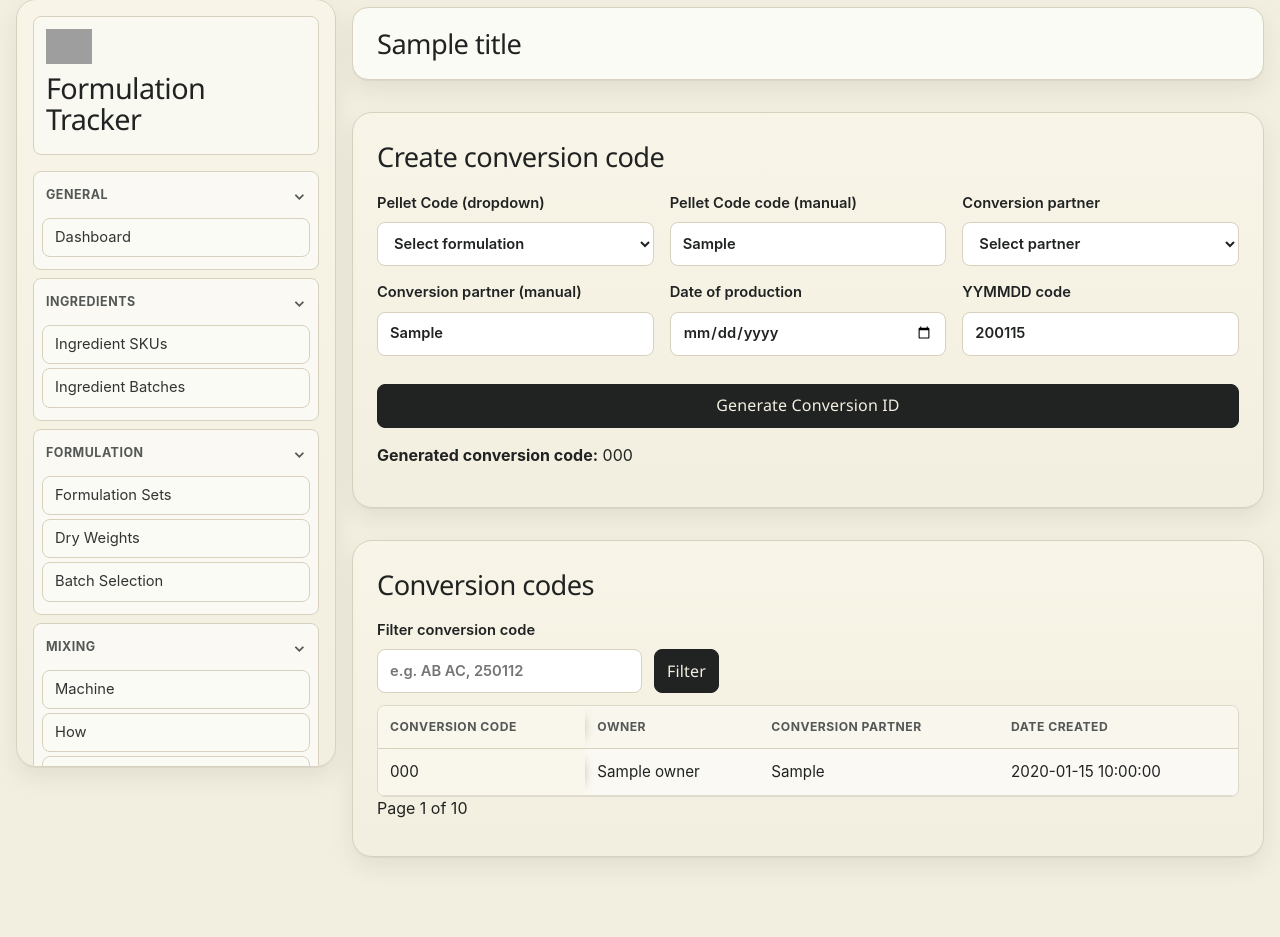
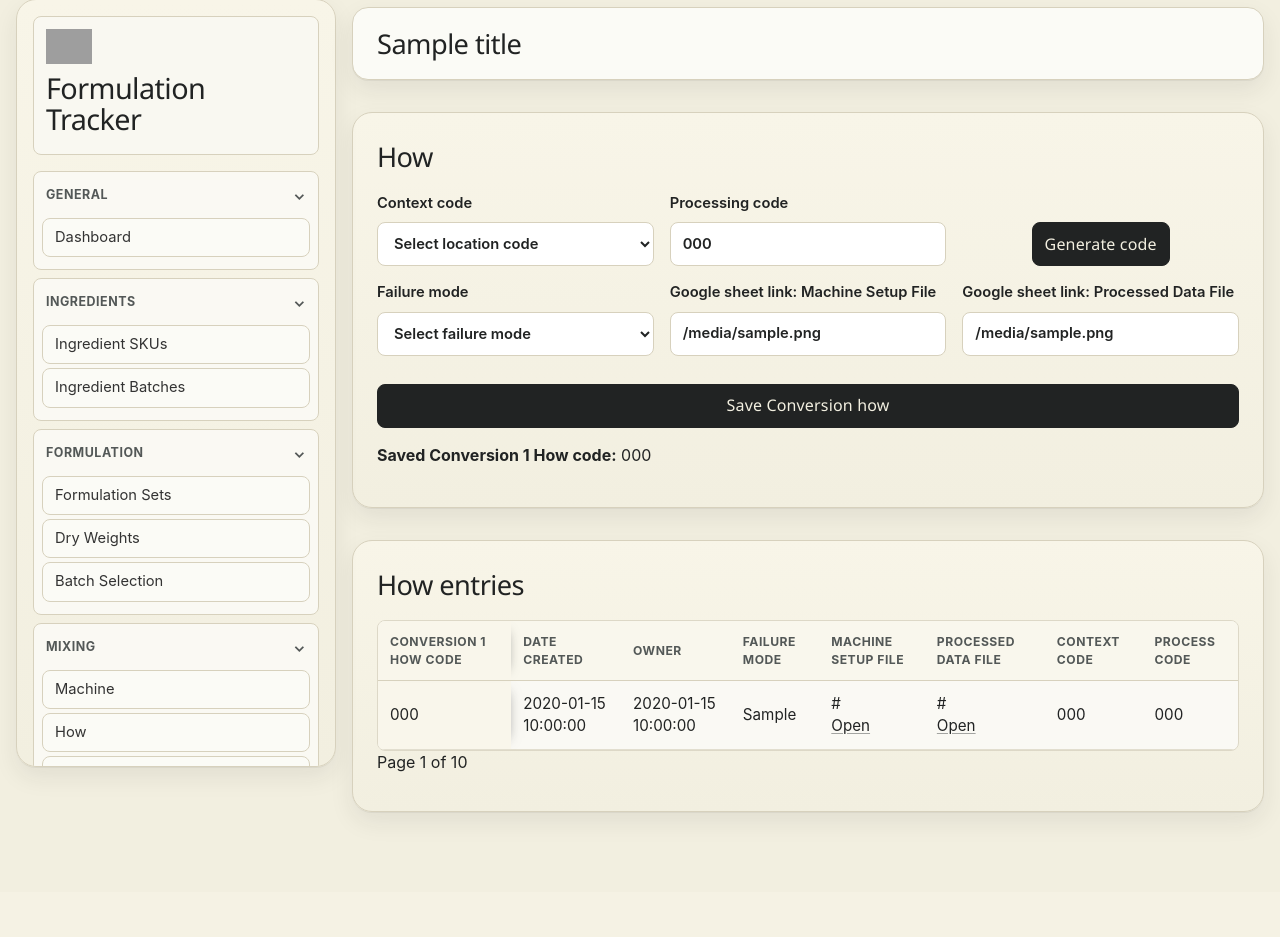
Before and after one commit to callum-afk/formulation_tracker, a Python web app: template app/web/templates/conversion1_how.html in a window 1280 px wide. Shown: the part 17-954 px from the top of the page. After the commit the page ends 838 px from the top, so only its background shows below. Run offline with Jinja, Linux system fonts and the light colour scheme; the template is opened without the code that fills it: most values are stand-ins (such as "Sample title", 1, 10 or a date in 2020); grey boxes are pictures that could not be loaded.

Commit message:
Split Conversion 1 context and how pages

```diff
--- a/app/web/templates/conversion1_how.html
+++ b/app/web/templates/conversion1_how.html
@@ -1,10 +1,10 @@
 {% extends "base.html" %}
 {% block content %}
-<!-- Conversion 1 page mirrors Mixing Machine layout while generating conversion codes from pellet IDs. -->
+<!-- Conversion 1 How page hosts only How form controls and How entries table as required. -->
 <section class="panel">
-  <!-- Create form heading aligns with requested Conversion 1 naming. -->
-  <h2>Create conversion code</h2>
-  <!-- Display server-side validation feedback for invalid or missing codes. -->
+  <!-- Section heading matches required label exactly. -->
+  <h2>How</h2>
+  <!-- Validation errors are displayed above the form when backend checks fail. -->
   {% if errors %}
   <div class="form-errors">
     {% for error in errors %}
@@ -12,104 +12,128 @@
     {% endfor %}
   </div>
   {% endif %}
-  <!-- Conversion form supports dropdown selection or manual entry for persisted code values. -->
+  <!-- How form captures context linkage, processing metadata, and optional Google sheet URLs. -->
   <form method="post" class="form-stack">
+    <!-- Top grid row follows three-column style for context and processing controls. -->
     <div class="grid">
-      <!-- Pellet code dropdown lets users choose an existing pellet ID directly. -->
-      <label>Pellet Code (dropdown)
-        <select name="pellet_code_select">
-          <option value="">Select formulation</option>
-          {% for pellet_code in pellet_codes %}
-          <option value="{{ pellet_code }}" {% if form_data and form_data.pellet_code_select == pellet_code %}selected{% endif %}>{{ pellet_code }}</option>
+      <!-- Context code dropdown references existing conversion context/location codes. -->
+      <label>Context code
+        <select name="context_code" required>
+          <option value="">Select location code</option>
+          {% for code in context_codes %}
+          <option value="{{ code }}" {% if form_data and form_data.context_code == code %}selected{% endif %}>{{ code }}</option>
           {% endfor %}
         </select>
       </label>
-      <!-- Manual pellet code field allows paste-entry while still validating existence server-side. -->
-      <label>Pellet Code code (manual)
-        <input name="pellet_code_manual" placeholder="AB AB AC" value="{{ form_data.pellet_code_manual if form_data else '' }}" list="conversion1-pellet-code-options" />
+      <!-- Processing code text input starts with AB by default and remains editable. -->
+      <label>Processing code
+        <input id="conversion1-processing-code" name="processing_code" value="{{ form_data.processing_code if form_data and form_data.processing_code else 'AB' }}" />
       </label>
-      <!-- One combined conversion partner box shows BF-format label: partner name followed by machine. -->
-      <label>Conversion partner
-        <select name="conversion_partner_key" required>
-          <option value="">Select partner</option>
-          {% for option in partner_machine_options %}
-          <option value="{{ option.key }}" {% if form_data and form_data.conversion_partner_key == option.key %}selected{% endif %}>{{ option.label }}</option>
+      <!-- Centered small action button generates the next alphabetic two-letter processing code. -->
+      <div style="display:flex;align-items:end;justify-content:center;">
+        <button type="button" id="conversion1-generate-code">Generate code</button>
+      </div>
+      <!-- Failure mode dropdown keeps values constrained to configured failure mode list. -->
+      <label>Failure mode
+        <select name="failure_mode">
+          <option value="">Select failure mode</option>
+          {% for mode in failure_modes %}
+          <option value="{{ mode }}" {% if form_data and form_data.failure_mode == mode %}selected{% endif %}>{{ mode }}</option>
           {% endfor %}
         </select>
       </label>
-      <!-- Optional manual partner-machine entry supports paste workflow with strict existence validation. -->
-      <label>Conversion partner (manual)
-        <input name="conversion_partner_manual" placeholder="Partner - Machine" value="{{ form_data.conversion_partner_manual if form_data else '' }}" list="conversion1-partner-machine-options" />
+      <!-- Machine setup Google sheet URL input stores optional setup documentation link. -->
+      <label>Google sheet link: Machine Setup File
+        <input name="machine_setup_file" placeholder="https://..." value="{{ form_data.machine_setup_file if form_data else '' }}" />
       </label>
-      <!-- Calendar date input captures production date and backend converts it to YYMMDD code token. -->
-      <label>Date of production
-        <input type="date" name="production_date" required value="{{ form_data.production_date if form_data else '' }}" />
-      </label>
-      <!-- Static placeholder matches mockup visual while date token is derived from chosen calendar date. -->
-      <label>YYMMDD code
-        <input readonly value="{{ form_data.production_date[2:4] ~ form_data.production_date[5:7] ~ form_data.production_date[8:10] if form_data and form_data.production_date else '' }}" placeholder="240827" />
+      <!-- Processed data Google sheet URL input stores optional output data link. -->
+      <label>Google sheet link: Processed Data File
+        <input name="processed_data_file" placeholder="https://..." value="{{ form_data.processed_data_file if form_data else '' }}" />
       </label>
     </div>
-    <!-- Submit button generates the next conversion code after validating provided values exist. -->
-    <button type="submit">Generate Conversion ID</button>
+    <!-- Full-width primary submit action saves the Conversion How entry. -->
+    <button type="submit">Save Conversion how</button>
   </form>
-  <!-- Hidden datalist supplies autocomplete choices for manual pellet code entry. -->
-  <datalist id="conversion1-pellet-code-options">
-    {% for pellet_code in pellet_codes %}
-    <option value="{{ pellet_code }}"></option>
-    {% endfor %}
-  </datalist>
-  <!-- Hidden datalist supplies autocomplete choices for manual partner-machine entry. -->
-  <datalist id="conversion1-partner-machine-options">
-    {% for label in partner_machine_labels %}
-    <option value="{{ label }}"></option>
-    {% endfor %}
-  </datalist>
-  <!-- Success output provides one-click copy for the generated conversion code. -->
+  <!-- Success output confirms generated Conversion 1 How code after save. -->
   {% if result %}
-  <p id="location-code-output"><strong>Generated conversion code:</strong> {{ result.how_code }}</p>
+  <p><strong>Saved Conversion 1 How code:</strong> {{ result.how_code }}</p>
   {% endif %}
 </section>
 
-<!-- Conversion code table mirrors Machine page list section with filter and pagination controls. -->
+<!-- How entries panel renders paginated rows with required table headers and URL open links. -->
 <section class="panel">
-  <h2>Conversion codes</h2>
-  <!-- Filter form narrows table rows by matching generated conversion code text. -->
-  <form method="get" class="inline-actions">
-    <label>Filter conversion code <input name="q" value="{{ filters.q }}" placeholder="e.g. AB AC, 250112" /></label>
-    <button type="submit">Filter</button>
-  </form>
+  <!-- Section heading matches required title exactly. -->
+  <h2>How entries</h2>
+  <!-- Entries table includes required and existing metadata columns. -->
   <table>
     <thead>
       <tr>
-        <th>Conversion code</th>
-        <th>Owner</th>
-        <th>Conversion partner</th>
-        <th>Date created</th>
+        <th>CONVERSION 1 HOW CODE</th>
+        <th>DATE CREATED</th>
+        <th>OWNER</th>
+        <th>FAILURE MODE</th>
+        <th>MACHINE SETUP FILE</th>
+        <th>PROCESSED DATA FILE</th>
+        <th>CONTEXT CODE</th>
+        <th>PROCESS CODE</th>
       </tr>
     </thead>
     <tbody>
       {% for row in rows %}
       <tr>
-        <td>{{ row.conversion_code }}</td>
-        <td>{{ row.owner }}</td>
-        <td>{{ row.conversion_partner }}</td>
+        <td>{{ row.how_code }}</td>
         <td>{{ row.created_at }}</td>
+        <td>{{ row.created_by }}</td>
+        <td>{{ row.failure_mode or 'N/A' }}</td>
+        <td>
+          <div>{{ row.setup_link or '' }}</div>
+          {% if row.setup_link %}<a href="{{ row.setup_link }}" target="_blank" rel="noopener noreferrer">Open</a>{% endif %}
+        </td>
+        <td>
+          <div>{{ row.processed_data_link or '' }}</div>
+          {% if row.processed_data_link %}<a href="{{ row.processed_data_link }}" target="_blank" rel="noopener noreferrer">Open</a>{% endif %}
+        </td>
+        <td>{{ row.context_code }}</td>
+        <td>{{ row.process_code }}</td>
       </tr>
       {% else %}
-      <tr><td colspan="4">No conversion codes loaded.</td></tr>
+      <tr><td colspan="8">No how entries loaded.</td></tr>
       {% endfor %}
     </tbody>
   </table>
-  <!-- Pagination links preserve active filter query while moving through server-side pages. -->
+  <!-- Pagination row follows existing table style and wording. -->
   <div class="inline-actions">
     {% if pagination.has_prev %}
-    <a href="/conversion1/how?page={{ pagination.page - 1 }}&page_size={{ pagination.page_size }}&q={{ filters.q | urlencode }}">Previous</a>
+    <a href="/conversion1/how?page={{ pagination.page - 1 }}&page_size={{ pagination.page_size }}">Previous</a>
     {% endif %}
     <span>Page {{ pagination.page }} of {{ ((pagination.total + pagination.page_size - 1) // pagination.page_size) if pagination.total else 1 }}</span>
     {% if pagination.has_next %}
-    <a href="/conversion1/how?page={{ pagination.page + 1 }}&page_size={{ pagination.page_size }}&q={{ filters.q | urlencode }}">Next</a>
+    <a href="/conversion1/how?page={{ pagination.page + 1 }}&page_size={{ pagination.page_size }}">Next</a>
     {% endif %}
   </div>
 </section>
+
+<!-- Inline script powers the centered Generate code button for client-side processing code increments. -->
+<script>
+  // Lookup processing-code input and generate button once DOM has rendered this template block.
+  const processingInput = document.getElementById("conversion1-processing-code");
+  const generateButton = document.getElementById("conversion1-generate-code");
+  // Helper converts alphabetic code string (AA..ZZ) to numeric index for easy incrementing.
+  const codeToNumber = (code) => {
+    const normalized = (code || "AA").toUpperCase().replace(/[^A-Z]/g, "").padStart(2, "A").slice(-2);
+    return ((normalized.charCodeAt(0) - 65) * 26) + (normalized.charCodeAt(1) - 65);
+  };
+  // Helper converts numeric index back into two-letter uppercase code token.
+  const numberToCode = (value) => {
+    const bounded = ((value % 676) + 676) % 676;
+    const first = String.fromCharCode(65 + Math.floor(bounded / 26));
+    const second = String.fromCharCode(65 + (bounded % 26));
+    return `${first}${second}`;
+  };
+  // Button click increments current code by one step and writes updated value into input.
+  generateButton?.addEventListener("click", () => {
+    const nextValue = codeToNumber(processingInput?.value || "AB") + 1;
+    if (processingInput) processingInput.value = numberToCode(nextValue);
+  });
+</script>
 {% endblock %}
```
Also changed, not shown: app/services/bigquery_service.py (+9 -0 lines), app/web/routes.py (+133 -97 lines), app/web/templates/conversion1_context.html (+74 -32 lines).
